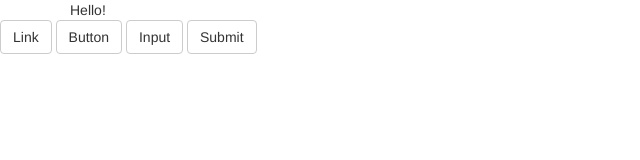
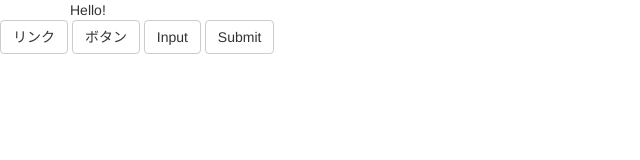
Before and after one commit to rapurasusann/2016web-2-3, a plain HTML site: page index.html in a window 1280 px wide. Shown: the whole page, without its empty margins (0-640 px from the left). Drawn offline with nearby package versions, Linux system fonts and the light colour scheme.

Commit message:
Update index.html

```diff
--- a/index.html
+++ b/index.html
@@ -10,8 +10,8 @@
 <div class="container">
 Hello!
 </div>
-  <a class="btn btn-default" href="#" role="button">Link</a>
-<button class="btn btn-default" type="submit">Button</button>
+  <a class="btn btn-default" href="#" role="button">リンク</a>
+<button class="btn btn-default" type="submit">ボタン</button>
 <input class="btn btn-default" type="button" value="Input">
 <input class="btn btn-default" type="submit" value="Submit">
 
```
